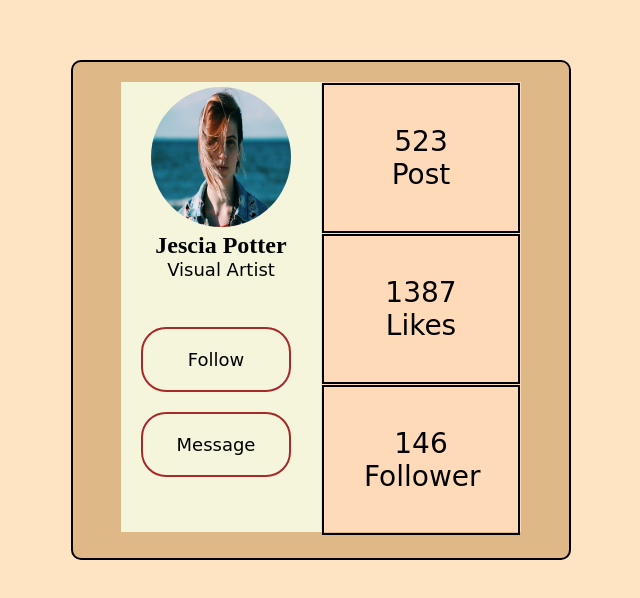
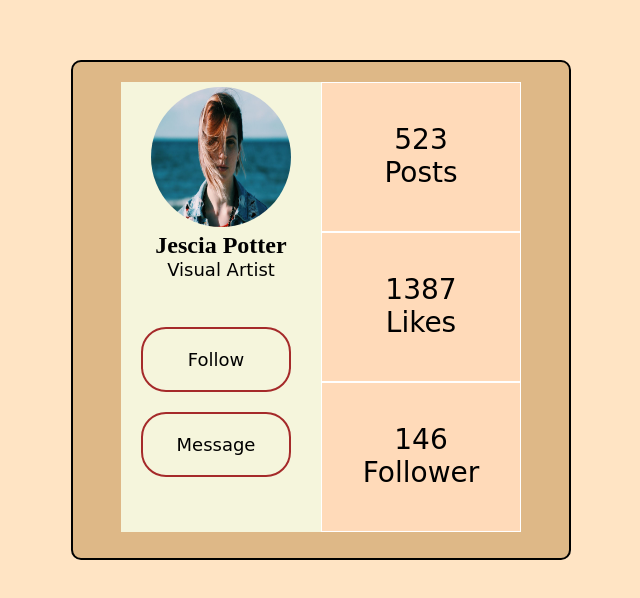
Before and after one commit to isaacdes/Practice, a plain HTML site: page index.html in a window 1280 px wide. Shown: the part 140-738 px from the top of the page, without its empty margins (319-959 px from the left). Drawn offline with Linux system fonts and the light colour scheme.

Commit message:
final commit

```diff
--- a/index.html
+++ b/index.html
@@ -29,7 +29,7 @@
 
                         <div class="rol">
                         <center>
-                        <p> 523 Post</p>
+                        <p> 523 Posts</p>
                         </center>
                         </div>
                         <div class="rol">
--- a/styles.css
+++ b/styles.css
@@ -60,8 +60,8 @@
 .rol {
     height: 33.33%;
     float: top;
-    margin: 1px;
-    border: 2px solid black;
+
+    border: 1px solid white;
     padding: 20%;
 }
 
```
Also changed, not shown: Screenshot_Output.jpg.
